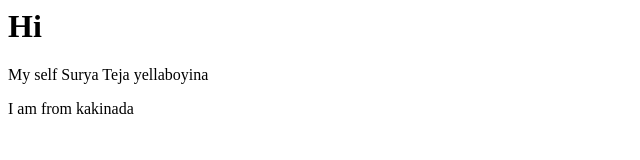
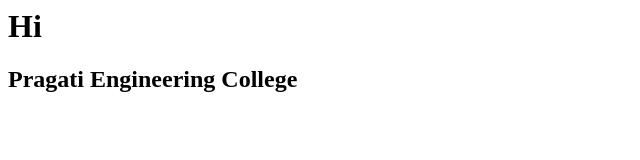
Before and after one commit to SuryaTeja200405/project2, a plain HTML site: page index.html in a window 1280 px wide. Shown: the whole page, without its empty margins (0-640 px from the left). Drawn offline with Linux system fonts and the light colour scheme.

Commit message:
updated index page

```diff
--- a/index.html
+++ b/index.html
@@ -1,3 +1,3 @@
 <h1>Hi</h1>
-<p>My self Surya Teja yellaboyina </p>
-<p>I am from kakinada</p>
+
+<h2>Pragati Engineering College</h2>
```
